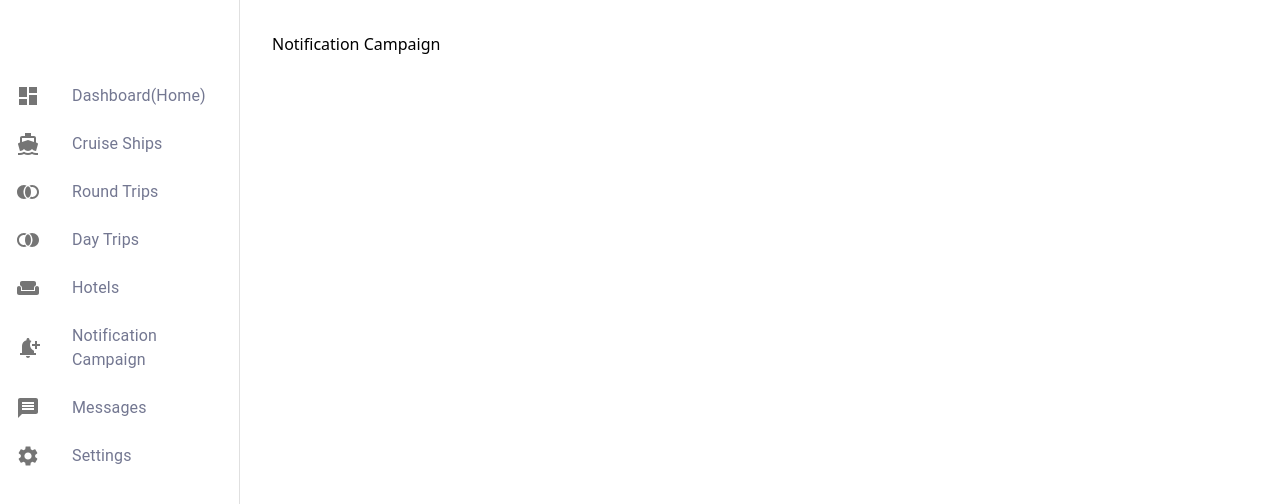
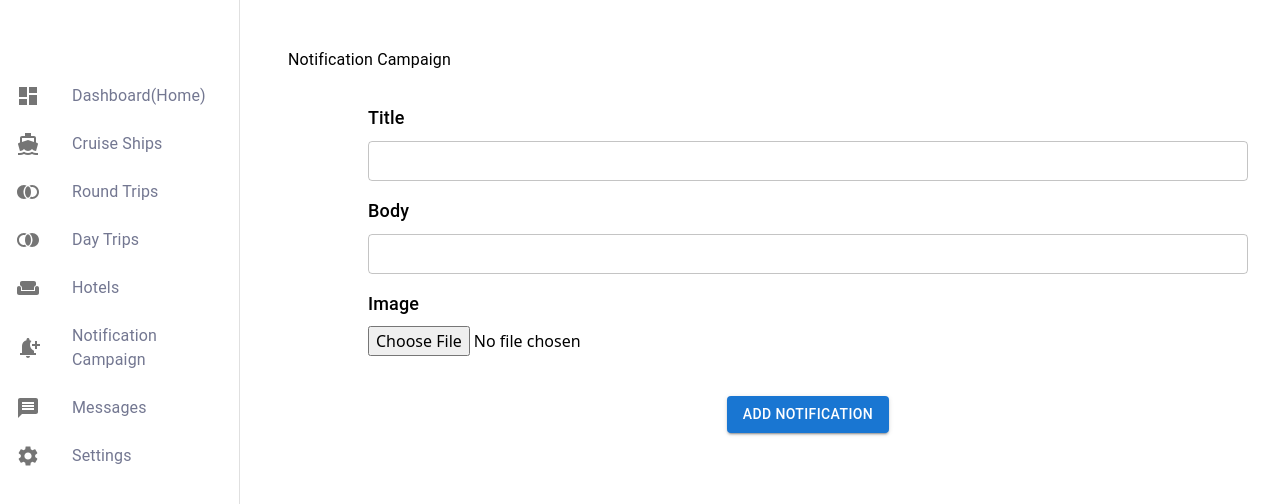
Before and after one commit to Chamidilshan/sl-explorer-admin-web, a React (Vite) app: page /notification-campaign in a window 1280 px wide. Shown: the top 504 px of the page. Built offline with nearby package versions, Linux system fonts and the light colour scheme; no server answers.

Commit message:
added notification image adding and loading animation

```diff
--- a/config.js
+++ b/config.js
@@ -2,12 +2,12 @@ import { initializeApp } from "firebase/app";
 import { getStorage } from "firebase/storage";
 
 const firebaseConfig = {
-  apiKey: import.meta.env.REACT_APP_FIREBASE_API_KEY,
-  authDomain: import.meta.env.REACT_APP_FIREBASE_AUTH_DOMAIN,
-  projectId: import.meta.env.REACT_APP_FIREBASE_PROJECT_ID,
-  storageBucket: import.meta.env.REACT_APP_FIREBASE_STORAGE_BUCKET,
-  messagingSenderId: import.meta.env.REACT_APP_FIREBASE_MESSAGING_SENDER_ID,
-  appId: import.meta.env.REACT_APP_FIREBASE_APP_ID
+  apiKey: import.meta.env.VITE_REACT_APP_FIREBASE_API_KEY,
+  authDomain: import.meta.env.VITE_REACT_APP_FIREBASE_AUTH_DOMAIN,
+  projectId: import.meta.env.VITE_REACT_APP_FIREBASE_PROJECT_ID,
+  storageBucket: import.meta.env.VITE_REACT_APP_FIREBASE_STORAGE_BUCKET,
+  messagingSenderId: import.meta.env.VITE_REACT_APP_FIREBASE_MESSAGING_SENDER_ID,
+  appId: import.meta.env.VITE_REACT_APP_FIREBASE_APP_ID
 };
 
 const app = initializeApp(firebaseConfig);
--- a/src/pages/Messages.jsx
+++ b/src/pages/Messages.jsx
@@ -3,6 +3,7 @@ import PermanentDrawerLeft from '../components/drawer'
 import Box from '@mui/material/Box';
 import Toolbar from '@mui/material/Toolbar';
 import Typography from '@mui/material/Typography';
+
 
 export const Messages = () => {
   return (
--- a/src/pages/NotificationCampaign.jsx
+++ b/src/pages/NotificationCampaign.jsx
@@ -1,17 +1,116 @@
-import React from 'react'
-import PermanentDrawerLeft from '../components/drawer'
+import React, { useState } from 'react';
+import PermanentDrawerLeft from '../components/drawer';
 import Box from '@mui/material/Box';
-import Toolbar from '@mui/material/Toolbar';
 import Typography from '@mui/material/Typography';
+import TextField from '@mui/material/TextField';
+import Button from '@mui/material/Button';
+import { ref, uploadBytes, getDownloadURL } from 'firebase/storage';
+import { v4 } from 'uuid';
+import { imageDb } from '../../config';
+import NotificationService from '../services/NotificationService';
+import CircularProgress from '@mui/material/CircularProgress';
+import Backdrop from '@mui/material/Backdrop';
 
 export const NotificationCampaign = () => {
+  const [img, setImg] = useState(null);
+  const [imgUrl, setImgUrl] = useState('');
+  const [title, setTitle] = useState('');
+  const [body, setBody] = useState('');
+  const [loading, setLoading] = useState(false);
+
+  const handleFileChange = (e) => {
+    const file = e.target.files[0];
+    setImg(file);
+    const reader = new FileReader();
+    reader.onload = () => {
+      setImgUrl(reader.result);
+    };
+    reader.readAsDataURL(file);
+  };
+
+  const handleAddNotification = async () => {
+    if (img && title && body) {
+      setLoading(true);
+      const imageUrl = await uploadImageToFirebase();
+      if (imageUrl) {
+        await sendNotification(title, body, imageUrl);
+        setLoading(false);
+      }
+    } else {
+      alert('Please select an image and fill in the title and body fields.');
+    }
+  };
+
+  const uploadImageToFirebase = async () => {
+    const imgRef = ref(imageDb, `notificationImages/${v4()}`);
+    try {
+      const snapshot = await uploadBytes(imgRef, img);
+      const url = await getDownloadURL(snapshot.ref);
+      console.log('Uploaded image URL:', url);
+      return url;
+    } catch (error) {
+      console.error('Error uploading image:', error);
+      return null;
+    }
+  };
+
+  const sendNotification = async (title, body, imageUrl) => {
+    try {
+      await NotificationService.sendNotification(title, body, imageUrl);
+      console.log('Notification sent successfully');
+      // Reset form fields after successful submission
+      setImg(null);
+      setImgUrl('');
+      setTitle('');
+      setBody('');
+    } catch (error) {
+      console.error('Error sending notification:', error);
+    }
+  };
+
   return (
     <>
-     <Box sx={{ display: 'flex' }}>
-     <PermanentDrawerLeft />
-      <h1 className='text-cyan-900'>Notification Campaign</h1>
-     </Box>
+      <Box sx={{ display: 'flex' }}>
+        <PermanentDrawerLeft />
+        <Typography sx={{ ml: 2, mt: 2 }}>Notification Campaign</Typography>
+      </Box>
 
+      <Backdrop open={loading} sx={{ color: '#fff', zIndex: (theme) => theme.zIndex.drawer + 1 }}>
+        <CircularProgress color="inherit" />
+      </Backdrop>
+      <Box ml={40} mt={4}>
+        <Box sx={{ ml: 2, mb: 2 }}>
+          <form>
+            <Typography variant="h6" sx={{ mb: 1, textAlign: 'left', fontSize: '18px' }}>Title</Typography>
+            <TextField
+              id="title"
+              variant="outlined"
+              size="small"
+              fullWidth
+              value={title}
+              onChange={(e) => setTitle(e.target.value)}
+              sx={{ mb: 2 }}
+            />
+            <Typography variant="h6" sx={{ mb: 1, textAlign: 'left', fontSize: '18px' }}>Body</Typography>
+            <TextField
+              id="body"
+              variant="outlined"
+              fullWidth
+              size="small"
+              value={body}
+              onChange={(e) => setBody(e.target.value)}
+              sx={{ mb: 2 }}
+            />
+            <Typography variant="h6" sx={{ mb: 1, textAlign: 'left', fontSize: '18px' }}>Image</Typography>
+            <Box display="flex" flexDirection="column" alignItems="flex-start">
+              <input type="file" onChange={handleFileChange} />
+              {imgUrl && <img src={imgUrl} alt="Selected" style={{ maxWidth: '100%', height: 'auto' }} />}
+              <br/>
+            </Box>
+            <Button variant="contained" sx={{ mt: 2 }} color="primary" onClick={handleAddNotification}>Add Notification</Button>
+          </form>
+        </Box>
+      </Box>
     </>
-  )
-}
+  );
+};
--- /dev/null
+++ b/src/services/NotificationService.jsx
@@ -0,0 +1,49 @@
+import { toast } from "react-toastify";
+
+const NotificationService = {
+
+  async  sendNotification(title, body, image){
+    const url = 'https://fcm.googleapis.com/fcm/send';
+    const serverKey = import.meta.env.VITE_REACT_APP_FIREBASE_SERVER_HEADER_KEY;
+    const topic = '/topics/ALLNew';
+
+    const payload = {
+      to: topic,
+      notification: {
+        title: title,
+        body: body,
+        image: image
+      }
+    };
+
+
+    console.log('Body: ', payload);
+
+    try {
+      const response = await fetch(url, {
+        method: 'POST',
+        headers: {
+          'Authorization': `key=${serverKey}`,
+          'Content-Type': 'application/json'
+        },
+        body: JSON.stringify(payload)
+      });
+      console.log(response.body);
+      console.log(response.status);
+
+      if (!response.status === 200) {
+        throw new Error('Failed to send notification');
+      }
+      const responseData = await response.json();
+      console.log('Notification sent successfully:', responseData);
+      toast.success('Notification sent successfully');
+    } catch (error) {
+      console.error('Error sending notification:', error);
+      toast.error('Error sending notification');
+    }
+  },
+
+
+}
+
+export default NotificationService;
```
Also changed, not shown: src/pages/Hotels.jsx (line endings or trailing spaces).
